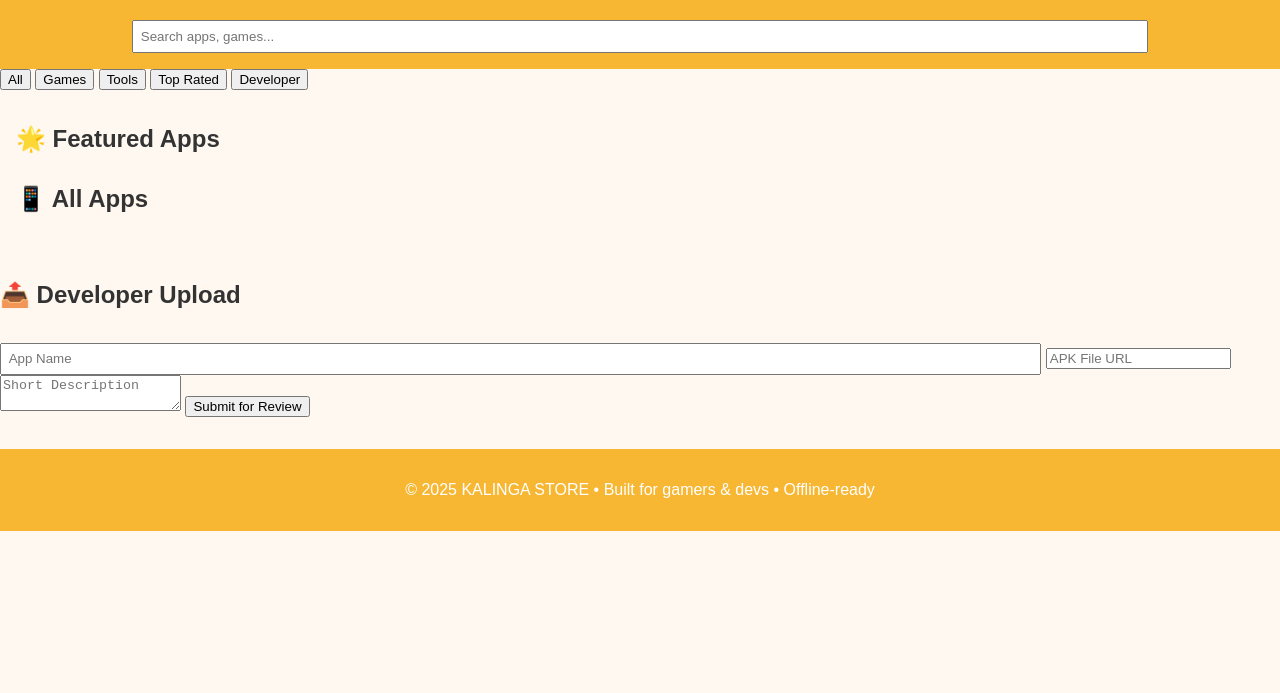
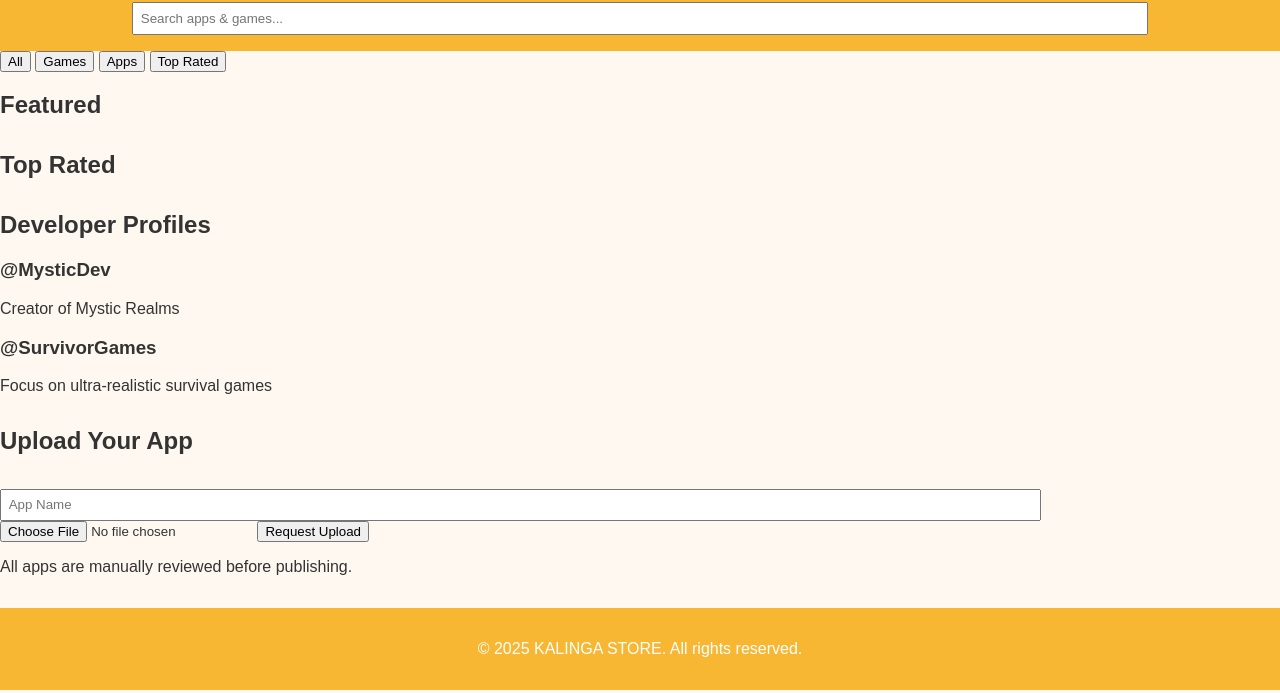
Before and after one commit to Tapas-botlover/kalinga-store, a plain HTML site: page index.html in a window 1280 px wide. Shown: the part 107-800 px from the top of the page. Drawn offline with Linux system fonts and the light colour scheme.

Commit message:
Update index.html

```diff
--- a/index.html
+++ b/index.html
@@ -1,69 +1,51 @@
-<!DOCTYPE html>
-<html lang="en">
-<head>
+<!DOCTYPE html><html lang="en"><head>
   <meta charset="UTF-8" />
   <meta name="viewport" content="width=device-width, initial-scale=1.0" />
-  <meta name="theme-color" content="#ff6f00" />
-  <meta name="description" content="KALINGA STORE - A powerful public app store made for games and apps with unlimited CDN & cloud.">
+  <meta name="theme-color" content="#FF6F00" />
+  <title>KALINGA STORE</title>
   <link rel="manifest" href="manifest.json" />
   <link rel="stylesheet" href="style.css" />
-  <link rel="icon" type="image/png" href="icons/icon-192.png" />
-  <title>KALINGA STORE</title>
-</head>
-<body>
+</head><body>
   <header>
-    <div class="logo-title">
-      <img src="icons/icon-192.png" alt="Logo" class="logo" />
-      <h1>KALINGA STORE</h1>
+    <h1>KALINGA STORE</h1>
+    <input type="text" placeholder="Search apps & games..." id="searchInput" />
+  </header>  <nav>
+    <button onclick="filterCategory('all')">All</button>
+    <button onclick="filterCategory('games')">Games</button>
+    <button onclick="filterCategory('apps')">Apps</button>
+    <button onclick="filterCategory('top')">Top Rated</button>
+  </nav>  <section class="featured">
+    <h2>Featured</h2>
+    <div id="featuredApps" class="grid"></div>
+  </section>  <section class="top-rated">
+    <h2>Top Rated</h2>
+    <div id="topRatedApps" class="grid"></div>
+  </section>  <section class="developer-profile">
+    <h2>Developer Profiles</h2>
+    <div class="grid">
+      <div class="card">
+        <h3>@MysticDev</h3>
+        <p>Creator of Mystic Realms</p>
+      </div>
+      <div class="card">
+        <h3>@SurvivorGames</h3>
+        <p>Focus on ultra-realistic survival games</p>
+      </div>
     </div>
-    <input type="text" id="search" placeholder="Search apps, games..." />
-  </header>
-
-  <nav>
-    <button class="nav-btn">All</button>
-    <button class="nav-btn">Games</button>
-    <button class="nav-btn">Tools</button>
-    <button class="nav-btn">Top Rated</button>
-    <button class="nav-btn">Developer</button>
-  </nav>
-
-  <main>
-    <section class="featured">
-      <h2>🌟 Featured Apps</h2>
-      <div class="app-grid" id="featured-apps">
-        <!-- Featured apps will be loaded here -->
-      </div>
-    </section>
-
-    <section class="apps">
-      <h2>📱 All Apps</h2>
-      <div class="app-grid" id="all-apps">
-        <!-- All apps will be loaded here -->
-      </div>
-    </section>
-  </main>
-
-  <section class="upload-section">
-    <h2>📤 Developer Upload</h2>
-    <form id="upload-form">
+  </section>  <section class="upload-app" id="upload">
+    <h2>Upload Your App</h2>
+    <form>
       <input type="text" placeholder="App Name" required />
-      <input type="url" placeholder="APK File URL" required />
-      <textarea placeholder="Short Description"></textarea>
-      <button type="submit">Submit for Review</button>
+      <input type="file" required />
+      <button type="submit">Request Upload</button>
     </form>
-  </section>
-
-  <footer>
-    <p>&copy; 2025 KALINGA STORE • Built for gamers & devs • Offline-ready</p>
-  </footer>
-
-  <script src="app.js"></script>
-  <script>
+    <p class="note">All apps are manually reviewed before publishing.</p>
+  </section>  <footer>
+    <p>&copy; 2025 KALINGA STORE. All rights reserved.</p>
+  </footer>  <script src="app.js"></script>  <script>
     if ('serviceWorker' in navigator) {
       navigator.serviceWorker.register('service-worker.js')
-        .then(() => console.log("✅ Service Worker Registered"))
-        .catch(err => console.error("❌ SW Error:", err));
+        .then(reg => console.log('Service Worker Registered', reg))
+        .catch(err => console.error('Service Worker Registration Failed', err));
     }
-  </script>
-</body>
-</html>
+  </script></body></html>
```
